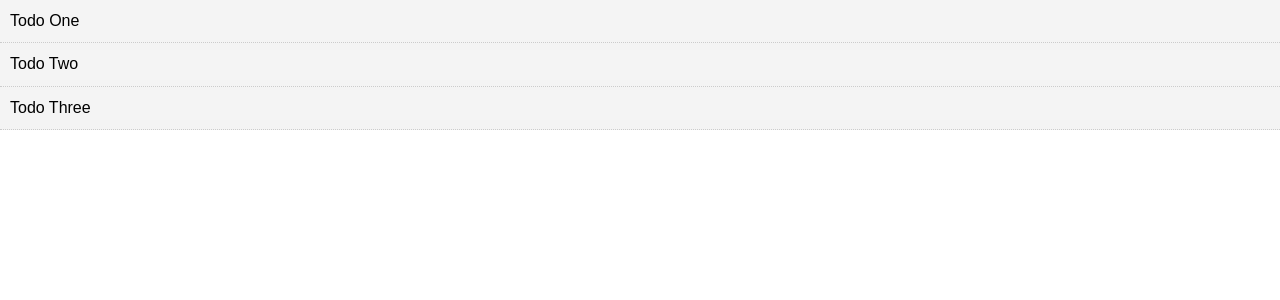
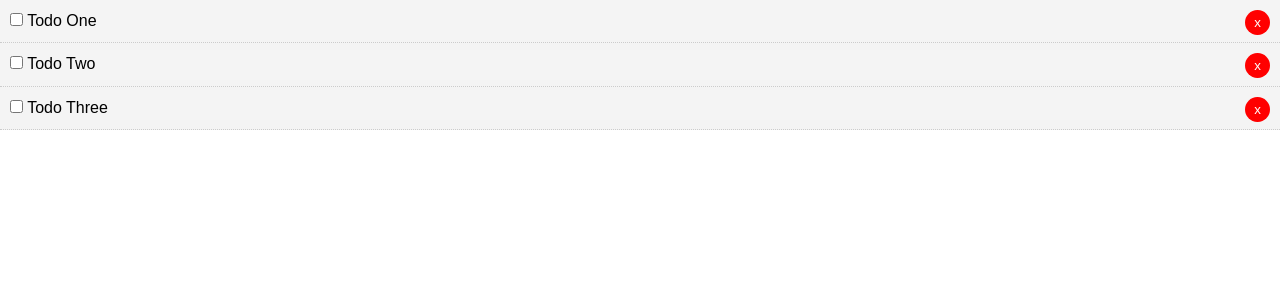
Before and after one commit to kkloberdanz/todolist, a Vue app: page / in a window 1280 px wide. Shown: the top 300 px of the page. Built offline with nearby package versions, Linux system fonts and the light colour scheme.

Commit message:
added delete button for todos

```diff
--- a/src/App.vue
+++ b/src/App.vue
@@ -1,6 +1,6 @@
 <template>
     <div id="app">
-        <Todos v-bind:todos="todos" />
+        <Todos v-bind:todos="todos" @del-todo="deleteTodo" />
     </div>
 </template>
 
@@ -33,6 +33,12 @@ export default {
                 },
             ]
         }
+    },
+
+    methods: {
+        deleteTodo(id) {
+            this.todos = this.todos.filter(x => x.id !== id)
+        },
     }
 }
 </script>
--- a/src/components/TodoItem.vue
+++ b/src/components/TodoItem.vue
@@ -1,13 +1,22 @@
 <template>
-    <div class="todo-item">
-        <p>{{ todo.title }}</p>
+    <div class="todo-item" :class="{'is-complete':todo.completed}">
+        <p>
+            <input type="checkbox" v-on:change="markComplete">
+            {{ todo.title }}
+            <button @click="$emit('del-todo', todo.id)" class="del">x</button>
+        </p>
     </div>
 </template>
 
 <script>
 export default {
     name: "TodoItem",
-    props: ["todo"]
+    props: ["todo"],
+    methods: {
+        markComplete() {
+            this.todo.completed = !this.todo.completed
+        }
+    }
 }
 </script>
 
--- a/src/components/Todos.vue
+++ b/src/components/Todos.vue
@@ -1,7 +1,7 @@
 <template>
     <div>
         <div v-bind:key="todo.id" v-for="todo in todos">
-            <TodoItem v-bind:todo="todo" />
+            <TodoItem :todo="todo" @del-todo="$emit('del-todo', todo.id)" />
         </div>
     </div>
 </template>
```
